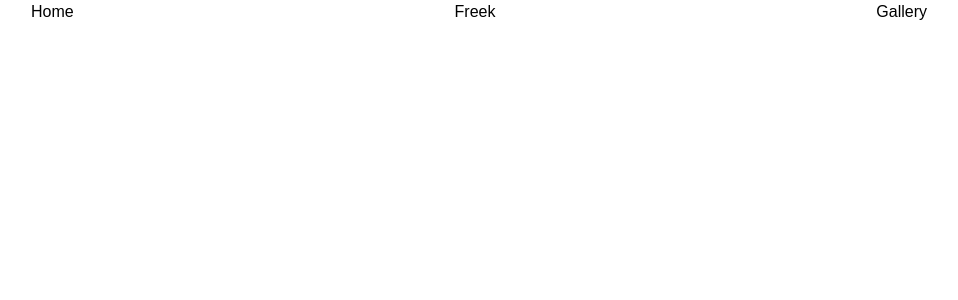
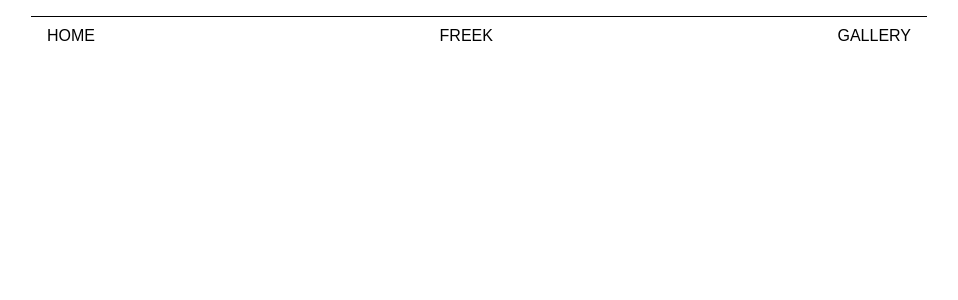
Before and after one commit to freekvermaas/showcase-portfolio, a Next.js app: page / in a window 1280 px wide. Shown: the top 300 px of the page, without its empty margins (161-1119 px from the left). Built offline with nearby package versions, Linux system fonts and the light colour scheme.

Commit message:
header kleuren fixed
veranderd nu van kleur als de achtergrondkleur veranderd

```diff
--- a/src/app/page.jsx
+++ b/src/app/page.jsx
@@ -1,72 +1,112 @@
-"use client"
+"use client";
 
-import { useRef, useState, useEffect, useCallback } from "react"
-import Hero from "../components/Hero"
-import About from "../components/About"
-import Gallery from "../components/Gallery"
-import Header from "../components/Header"
+import { useRef, useState, useEffect, useCallback } from "react";
+import Hero from "../components/Hero";
+import About from "../components/About";
+import Gallery from "../components/Gallery";
+import Header from "../components/Header";
 
 export default function Home() {
-  const scrollContainerRef = useRef(null)
-  const [isScrollable, setIsScrollable] = useState(false)
-  const [isDragging, setIsDragging] = useState(false)
-  const [startX, setStartX] = useState(0)
-  const [scrollLeft, setScrollLeft] = useState(0)
+  const scrollContainerRef = useRef(null);
+  const [isScrollable, setIsScrollable] = useState(false);
+  const [isDragging, setIsDragging] = useState(false);
+  const [startX, setStartX] = useState(0);
+  const [scrollLeft, setScrollLeft] = useState(0);
+  const [activeSection, setActiveSection] = useState("hero");
 
   useEffect(() => {
-    const container = scrollContainerRef.current
+    const container = scrollContainerRef.current;
     if (container) {
       const checkScrollable = () => {
-        setIsScrollable(container.scrollWidth > container.clientWidth)
+        setIsScrollable(container.scrollWidth > container.clientWidth);
+      };
+      checkScrollable();
+      window.addEventListener("resize", checkScrollable);
+      return () => window.removeEventListener("resize", checkScrollable);
+    }
+  }, []);
+
+  const handleWheel = useCallback(
+    (e) => {
+      if (scrollContainerRef.current && isScrollable) {
+        e.preventDefault();
+        const delta = e.deltaY || e.deltaX;
+        scrollContainerRef.current.scrollLeft += delta;
       }
-      checkScrollable()
-      window.addEventListener("'resize'", checkScrollable)
-      return () => window.removeEventListener("'resize'", checkScrollable);
-    }
-  }, [])
-
-  const handleWheel = useCallback((e) => {
-    if (scrollContainerRef.current && isScrollable) {
-      e.preventDefault()
-      const delta = e.deltaY || e.deltaX
-      scrollContainerRef.current.scrollLeft += delta
-    }
-  }, [isScrollable])
+    },
+    [isScrollable]
+  );
 
   const handleTouchStart = useCallback((e) => {
-    setIsDragging(true)
-    setStartX(e.touches[0].pageX - scrollContainerRef.current.offsetLeft)
-    setScrollLeft(scrollContainerRef.current.scrollLeft)
-  }, [])
+    setIsDragging(true);
+    setStartX(e.touches[0].pageX - scrollContainerRef.current.offsetLeft);
+    setScrollLeft(scrollContainerRef.current.scrollLeft);
+  }, []);
 
-  const handleTouchMove = useCallback((e) => {
-    if (!isDragging) return
-    e.preventDefault()
-    const x = e.touches[0].pageX - scrollContainerRef.current.offsetLeft
-    const walk = (x - startX) * 2 // Scroll-speed
-    scrollContainerRef.current.scrollLeft = scrollLeft - walk
-  }, [isDragging, startX, scrollLeft])
+  const handleTouchMove = useCallback(
+    (e) => {
+      if (!isDragging) return;
+      e.preventDefault();
+      const x = e.touches[0].pageX - scrollContainerRef.current.offsetLeft;
+      const walk = (x - startX) * 2; // Scroll-speed
+      scrollContainerRef.current.scrollLeft = scrollLeft - walk;
+    },
+    [isDragging, startX, scrollLeft]
+  );
 
   const handleTouchEnd = useCallback(() => {
-    setIsDragging(false)
-  }, [])
+    setIsDragging(false);
+  }, []);
+
+  useEffect(() => {
+    const sections = {
+      hero: document.querySelector("#hero"),
+      about: document.querySelector("#about"),
+      gallery: document.querySelector("#gallery"),
+    };
+
+    const observer = new IntersectionObserver(
+      (entries) => {
+        entries.forEach((entry) => {
+          if (entry.isIntersecting) {
+            setActiveSection(entry.target.id);
+          }
+        });
+      },
+      { root: scrollContainerRef.current, threshold: 0.5 }
+    );
+
+    Object.values(sections).forEach((section) => {
+      if (section) observer.observe(section);
+    });
+
+    return () => {
+      Object.values(sections).forEach((section) => {
+        if (section) observer.unobserve(section);
+      });
+    };
+  }, []);
 
   return (
-    (<div
+    <div
       ref={scrollContainerRef}
       className="flex overflow-x-auto overflow-y-hidden h-screen snap-x snap-mandatory"
       onWheel={handleWheel}
       onTouchStart={handleTouchStart}
       onTouchMove={handleTouchMove}
       onTouchEnd={handleTouchEnd}
-      style={{
-        WebkitOverflowScrolling: "'touch'",
-        scrollBehavior: "'smooth'"
-      }}>
-        <Header/>
-      <Hero/>
-      <About/>
-      <Gallery/>
-    </div>)
+      style={{ WebkitOverflowScrolling: "touch", scrollBehavior: "smooth" }}
+    >
+      <Header activeSection={activeSection} />
+      <div id="hero" className="snap-center w-screen">
+        <Hero />
+      </div>
+      <div id="about" className="snap-center w-screen">
+        <About />
+      </div>
+      <div id="gallery" className="snap-center w-screen">
+        <Gallery />
+      </div>
+    </div>
   );
 }
--- a/src/components/Header.jsx
+++ b/src/components/Header.jsx
@@ -1,13 +1,26 @@
-const Header = () => {
+const Header = ({ activeSection }) => {
+    const textColor = activeSection === "about" ? "text-white" : "text-black";
+    const lineColor = activeSection === "about" ? "bg-white" : "bg-black";
+
     return (
-        <header className="fixed top-0 left-0 w-full">
-            <nav className="flex justify-between max-w-4xl mx-auto">
-                <a href="#home" className="text-black">Home</a>
-                <a href="#freek" className="text-black">Freek</a>
-                <a href="#gallery" className="text-black">Gallery</a>
-            </nav>
-        </header>
+      <header className="fixed top-0 left-0 w-full pt-4">
+        <nav className="flex justify-between max-w-4xl mx-auto relative">
+          <div
+            className={`absolute top-0 left-0 right-0 h-px ${lineColor}`}
+            aria-hidden="true"
+          />
+          <a href="#hero" className={`pt-2 px-4 ${textColor}`}>
+            HOME
+          </a>
+          <a href="#about" className={`pt-2 px-4 ${textColor}`}>
+            FREEK
+          </a>
+          <a href="#gallery" className={`pt-2 px-4 ${textColor}`}>
+            GALLERY
+          </a>
+        </nav>
+      </header>
     );
-};
+  };
 
-export default Header;
+  export default Header;
```
